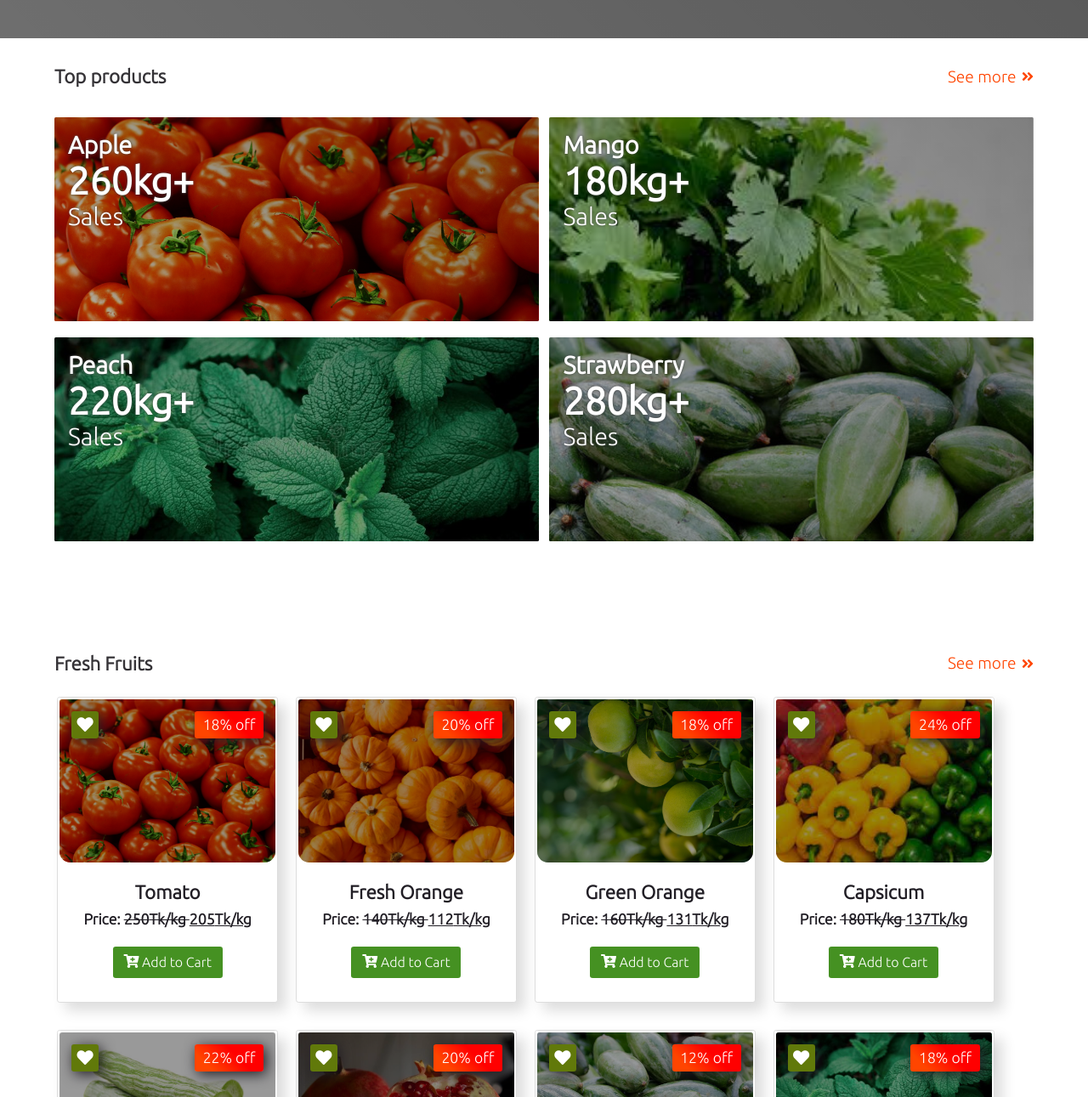
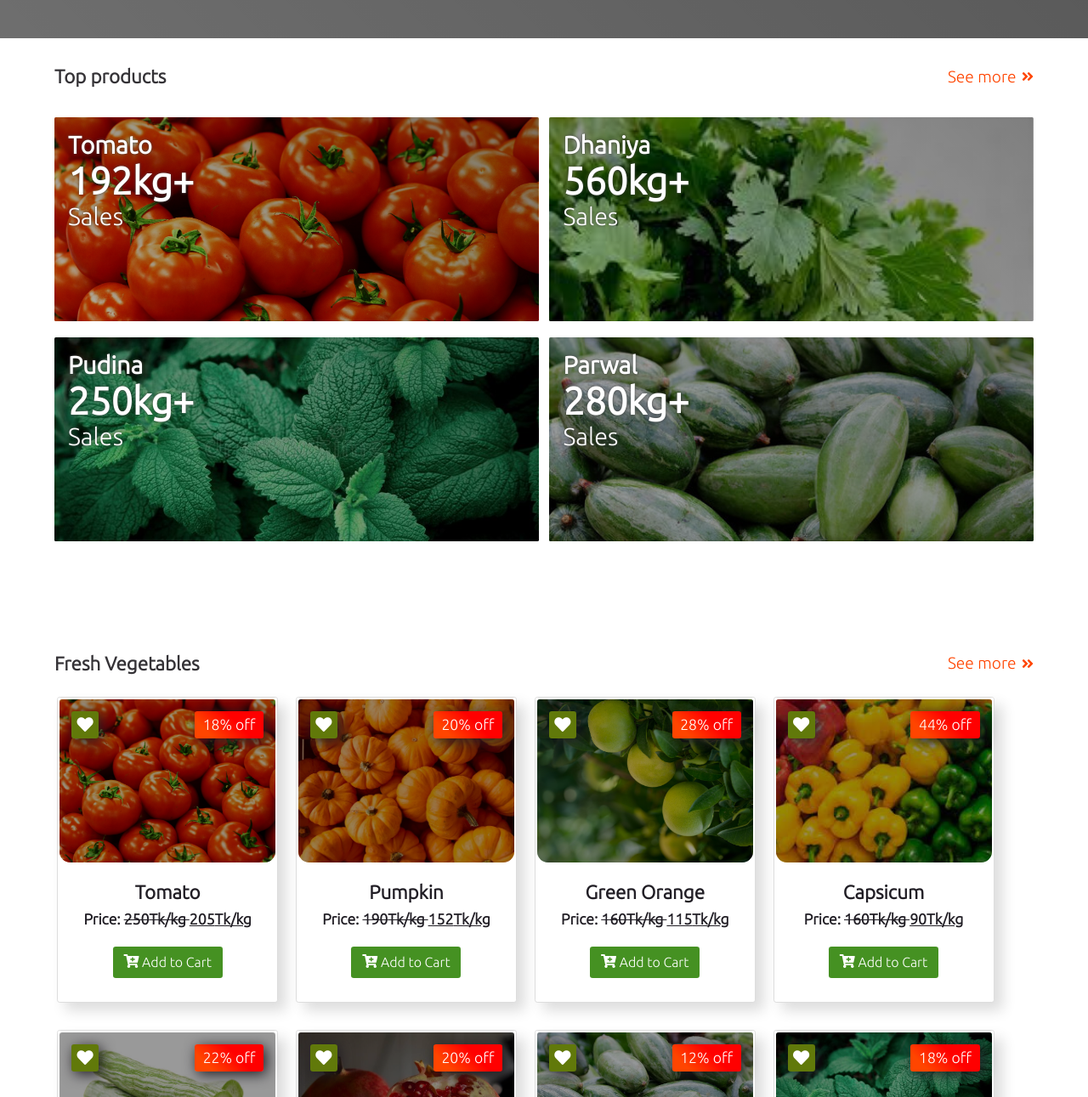
Before and after one commit to vishnusharma7/vegetable-management-system, a plain HTML site: page index.html in a window 1280 px wide. Shown: the part 755-2046 px from the top of the page at 85% size. Drawn offline with nearby package versions, Linux system fonts and the light colour scheme; grey boxes are pictures that could not be loaded; files whose address does not match are found by name.

Commit message:
Update index.html

```diff
--- a/index.html
+++ b/index.html
@@ -100,31 +100,31 @@
             <div class="products">
                 <div class="fruit apple">
                     <div class="fruit-text">
-                        <h2>Apple</h2>
-                        <span>260kg+</span>
+                        <h2>Tomato</h2>
+                        <span>192kg+</span>
                         <p>Sales</p>
                     </div>
                 </div>
 
                 <div class="fruit mango">
                     <div class="fruit-text">
-                        <h2>Mango</h2>
-                        <span>180kg+</span>
+                        <h2>Dhaniya</h2>
+                        <span>560kg+</span>
                         <p>Sales</p>
                     </div>
                 </div>
 
                 <div class="fruit peach">
                     <div class="fruit-text">
-                        <h2>Peach</h2>
-                        <span>220kg+</span>
+                        <h2>Pudina</h2>
+                        <span>250kg+</span>
                         <p>Sales</p>
                     </div>
                 </div>
 
                 <div class="fruit strawberry">
                     <div class="fruit-text">
-                        <h2>Strawberry</h2>
+                        <h2>Parwal</h2>
                         <span>280kg+</span>
                         <p>Sales</p>
                     </div>
@@ -138,7 +138,7 @@
 
             <div class="featured-product-wrap fruits">
                 <div class="sub-section-title">
-                    <p>Fresh Fruits</p>
+                    <p>Fresh Vegetables</p>
                     <a href="#">See more <span class="icon-angle-double-right"></span></a>
                 </div>
 
@@ -182,11 +182,11 @@
                         </div>
 
                         <div class="product-description">
-                            <p class="product-name">Fresh Orange</p>
+                            <p class="product-name">Pumpkin</p>
                             <p class="price">
                                 <strong>Price:</strong>
                                 <del>
-                                    <span class="f-product-price">140</span>Tk/kg
+                                    <span class="f-product-price">190</span>Tk/kg
                                 </del>
                                 <ins>
                                     <span class="f-cur-price">000</span>Tk/kg
@@ -206,7 +206,7 @@
 
                         <div class="product-icons">
                             <div class="add-to-favorite"><span class="icon-heart"></span></div>
-                            <p><span class="discount">18</span>% off</p>
+                            <p><span class="discount">28</span>% off</p>
                         </div>
 
                         <div class="product-description">
@@ -234,7 +234,7 @@
 
                         <div class="product-icons">
                             <div class="add-to-favorite"><span class="icon-heart"></span></div>
-                            <p><span class="discount">24</span>% off</p>
+                            <p><span class="discount">44</span>% off</p>
                         </div>
 
                         <div class="product-description">
@@ -242,7 +242,7 @@
                             <p class="price">
                                 <strong>Price:</strong>
                                 <del>
-                                    <span class="f-product-price">180</span>Tk/kg
+                                    <span class="f-product-price">160</span>Tk/kg
                                 </del>
                                 <ins>
                                     <span class="f-cur-price">000</span>Tk/kg
```
